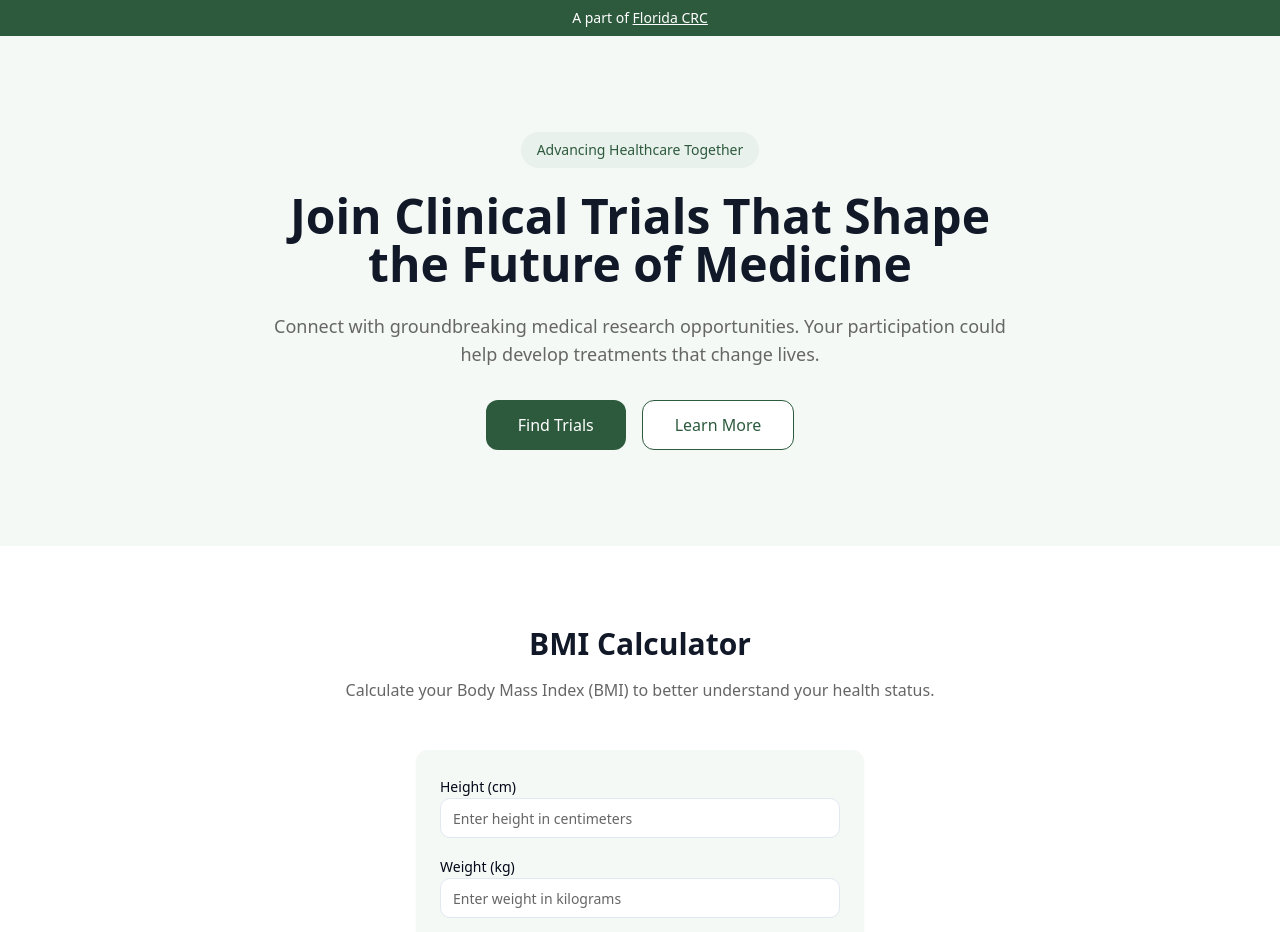
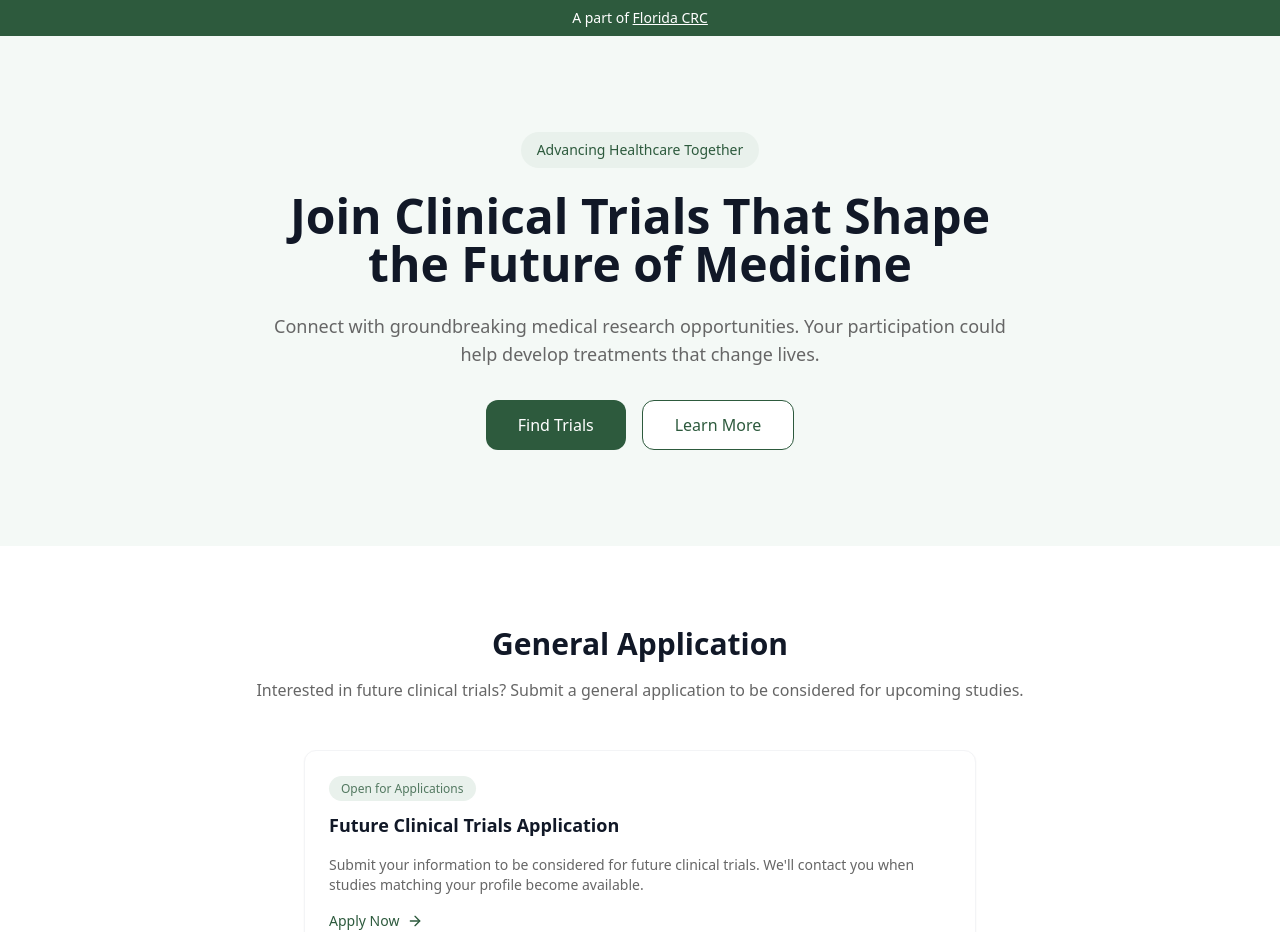
Before and after one commit to Yitz1/trial-connect-simplified, a React (Vite) app: page / in a window 1280 px wide. Shown: the top 932 px of the page. Built offline with nearby package versions, Linux system fonts and the light colour scheme.

Commit message:
Update Learn More & BMI Section
- Updated the "Learn More" button to navigate to a new FAQ page.
- Relocated the BMI calculator to a position below the featured clinical trials.
- Introduced a general application module in place of the BMI calculator.

```diff
--- /dev/null
+++ b/src/components/GeneralApplication.tsx
@@ -0,0 +1,58 @@
+
+import { toast } from "sonner";
+import { ArrowRight } from "lucide-react";
+
+const GeneralApplication = () => {
+  const handleApplicationClick = () => {
+    const formUrl = "https://docs.google.com/forms/d/e/1FAIpQLSfkW3Z3eLUAM5ixpw03NTaGJYGoqntug1OH4VOQ3cLWdL-3dQ/viewform?usp=header";
+    try {
+      window.open(formUrl, '_blank', 'noopener,noreferrer');
+    } catch (error) {
+      console.error('Error opening form:', error);
+      toast.error("Unable to open the form. Please try again later.");
+    }
+  };
+
+  return (
+    <section className="py-20 bg-white">
+      <div className="container mx-auto px-6">
+        <div className="max-w-3xl mx-auto text-center mb-12">
+          <h2 className="text-3xl font-bold text-gray-900 mb-4">
+            General Application
+          </h2>
+          <p className="text-muted-foreground">
+            Interested in future clinical trials? Submit a general application to be considered for upcoming studies.
+          </p>
+        </div>
+        <div className="max-w-2xl mx-auto">
+          <div
+            className="group bg-white p-6 rounded-xl shadow-sm hover:shadow-md transition-all duration-300 cursor-pointer border border-gray-100"
+            onClick={handleApplicationClick}
+          >
+            <div className="flex flex-col gap-4">
+              <div className="flex items-start justify-between">
+                <div>
+                  <span className="text-xs font-medium text-primary/80 bg-secondary px-3 py-1 rounded-full">
+                    Open for Applications
+                  </span>
+                  <h3 className="mt-3 text-lg font-semibold text-gray-900 group-hover:text-primary transition-colors">
+                    Future Clinical Trials Application
+                  </h3>
+                </div>
+              </div>
+              <p className="text-muted-foreground text-sm">
+                Submit your information to be considered for future clinical trials. We'll contact you when studies matching your profile become available.
+              </p>
+              <div className="flex items-center gap-2 text-primary group-hover:translate-x-1 transition-transform">
+                <span className="text-sm font-medium">Apply Now</span>
+                <ArrowRight size={16} />
+              </div>
+            </div>
+          </div>
+        </div>
+      </div>
+    </section>
+  );
+};
+
+export default GeneralApplication;
--- a/src/components/Hero.tsx
+++ b/src/components/Hero.tsx
@@ -24,9 +24,14 @@ const Hero = ({ onFindTrialsClick }: HeroProps) => {
             >
               Find Trials
             </button>
-            <button className="animate-fadeIn bg-white text-primary px-8 py-3 rounded-lg font-medium hover:bg-gray-50 transition-colors border border-primary">
+            <a
+              href="https://floridacrc.com/faqs/"
+              target="_blank"
+              rel="noopener noreferrer"
+              className="animate-fadeIn bg-white text-primary px-8 py-3 rounded-lg font-medium hover:bg-gray-50 transition-colors border border-primary inline-flex items-center justify-center"
+            >
               Learn More
-            </button>
+            </a>
           </div>
         </div>
       </div>
--- a/src/pages/Index.tsx
+++ b/src/pages/Index.tsx
@@ -1,5 +1,6 @@
 
 import Hero from "@/components/Hero";
+import GeneralApplication from "@/components/GeneralApplication";
 import BMICalculator from "@/components/BMICalculator";
 import TrialsSection from "@/components/TrialsSection";
 import Benefits from "@/components/Benefits";
@@ -32,8 +33,9 @@ const Index = () => {
       </div>
 
       <Hero onFindTrialsClick={scrollToTrials} />
+      <GeneralApplication />
+      <TrialsSection />
       <BMICalculator />
-      <TrialsSection />
       <Benefits />
 
       <section className="py-20 bg-white">
```
